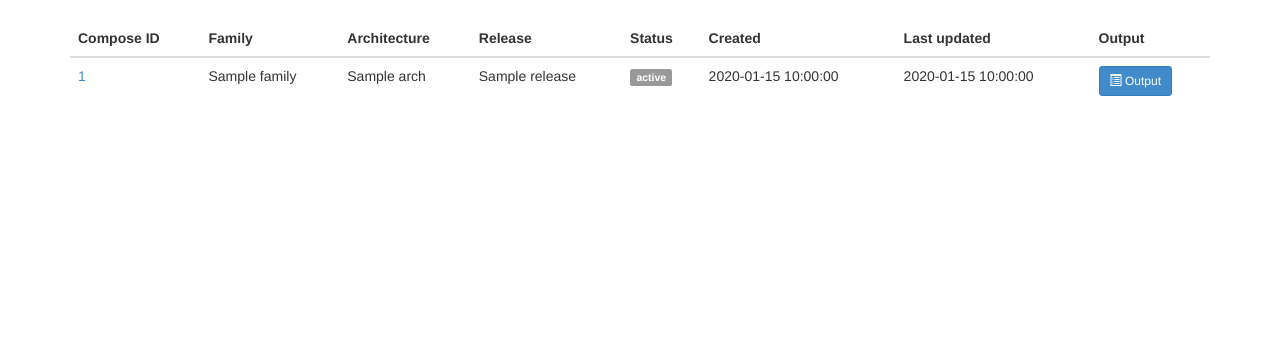
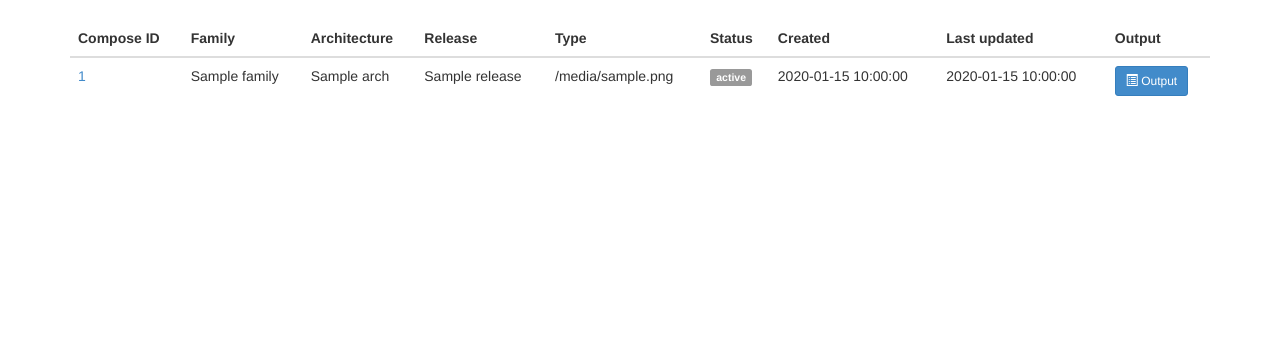
Before and after one commit to kushaldas/autocloud, a Flask app: template autocloud/web/templates/job_details.html in a window 1280 px wide. Shown: the part 184-524 px from the top of the page. Run offline with Flask 2, Linux system fonts and the light colour scheme; the template is opened without the code that fills it: most values are stand-ins (such as "Sample title", 1, 10 or a date in 2020); parts of the project's set-up code (start-up, migrations or seed data) failed here and were passed over; some libraries are stand-ins or nearby versions.

Commit message:
Add filter to filter image_type; Change compose_details href

```diff
--- a/autocloud/utils/__init__.py
+++ b/autocloud/utils/__init__.py
@@ -39,6 +39,8 @@ def produce_jobs(infox):
             status='q',
             subvariant=info['subvariant'],
             user='admin',
+            image_format=info['format'],
+            image_type=info['type'],
         )
         session.add(jd)
         session.commit()
--- a/autocloud/web/app.py
+++ b/autocloud/web/app.py
@@ -115,7 +115,7 @@ def job_details(compose_pk=None):
         queryset = queryset.filter_by(compose_id=compose_id)
 
     # Apply filters
-    filters = ('family', 'arch', 'status')
+    filters = ('family', 'arch', 'status', 'image_type')
     selected_filters = {}
     for filter in filters:
         if request.args.get(filter):
@@ -133,10 +133,10 @@ def job_details(compose_pk=None):
          'options': ComposeJobDetails.IMAGE_FAMILY_TYPES},
         {'label': 'Architecture', 'name': 'arch',
          'options': ComposeJobDetails.ARCH_TYPES},
-        {'label': 'Release', 'name': 'release',
+        {'label': 'Type', 'name': 'image_type',
          'options': [(value[0], value[0])
                      for value in session.query(
-                         ComposeJobDetails.release).distinct()]},
+                         ComposeJobDetails.image_type).distinct()]},
         {'label': 'Status', 'name': 'status',
          'options': ComposeJobDetails.STATUS_TYPES}
 
--- a/autocloud/web/templates/index.html
+++ b/autocloud/web/templates/index.html
@@ -3,6 +3,6 @@
 {% block body %}
 <div class="container marketing masthead">
     <h1>Autocloud</h1>
-    <a class="btn btn-primary" href="{{ url_for('job_details') }}">Go to job details</a>
+    <a class="btn btn-primary" href="{{ url_for('compose_details') }}">Go to compose details</a>
 </div>
 {% endblock %}
--- a/autocloud/web/templates/job_details.html
+++ b/autocloud/web/templates/job_details.html
@@ -45,6 +45,7 @@
         <th>Family</th>
         <th>Architecture</th>
         <th>Release</th>
+        <th>Type</th>
         <th>Status</th>
         <th>Created</th>
         <th>Last updated</th>
@@ -65,6 +66,9 @@
           </td>
           <td>
             {{ job_detail.release }}
+          </td>
+          <td>
+            {{ job_detail.image_type }}
           </td>
           <td>
               {% if job_detail.status == 's' %}
```
